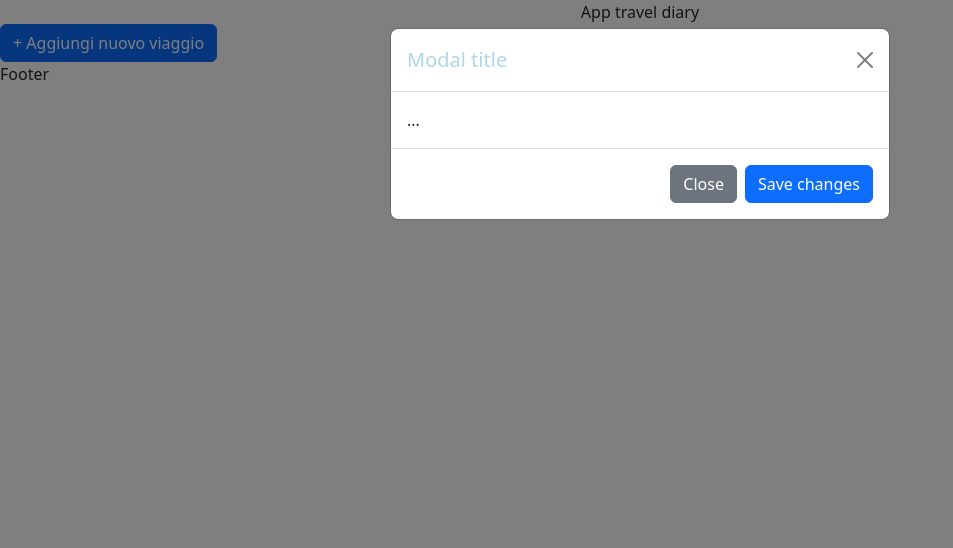
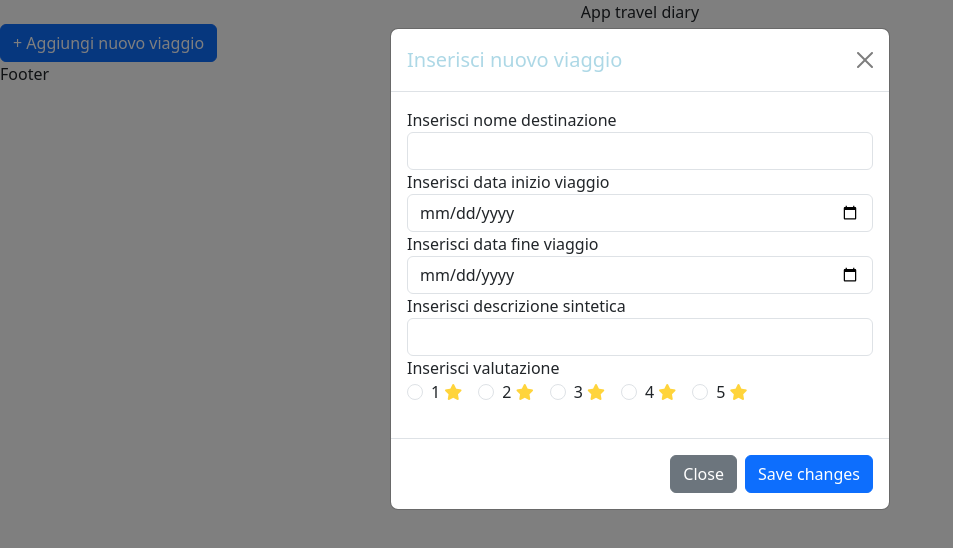
Before and after one commit to nazariozaccagnino/travel-app, a Vue app: page / in a window 1280 px wide. Both pictures are taken after a click on the element "+ Aggiungi nuovo viaggio". Shown: the top 548 px of the page, without its empty margins (0-953 px from the left). Built offline with nearby package versions, Linux system fonts and the light colour scheme.

Commit message:
changed crd style and created input forms

```diff
--- a/src/components/MainComponent.vue
+++ b/src/components/MainComponent.vue
@@ -2,15 +2,33 @@
     <div class="btn btn-primary" @click="openModal">+ Aggiungi nuovo viaggio</div>
     <div v-for="(item, index) in store.travels" :key="index" class="p-2">
         <div class="d-flex">
-            <div class="card" style="width: 18rem;">
+            <section class="my-5" style="max-width: 23rem;">
+        <div class="card">
+            <div class="card-body d-flex flex-row">
+                <img src="https://mdbootstrap.com/img/Photos/Avatars/avatar-8.jpg" class="rounded-circle me-3"
+                    height="50px" width="50px" alt="avatar" />
+                <div>
+                    <h5 class="card-title font-weight-bold mb-2">{{ item.destination }}</h5>
+                    <p class="card-text"><i class="far fa-clock pe-2"></i>{{ item.startdate }} -> {{ item.enddate }}</p>
+                </div>
+            </div>
+            <div class="bg-image hover-overlay ripple rounded-0" data-mdb-ripple-color="light">
+                <img class="img-fluid" src="https://mdbootstrap.com/img/Photos/Horizontal/Food/full page/2.jpg"
+                    alt="Card image cap" />
+                <a href="#!">
+                    <div class="mask" style="background-color: rgba(251, 251, 251, 0.15);"></div>
+                </a>
+            </div>
             <div class="card-body">
-                    <h5 class="card-title">{{ item.destination }}</h5>
-                    <h6 class="card-subtitle mb-2 text-body-secondary">Data inizio e fine viaggio</h6>
-                    <p class="card-text">Descrizione sintetica viaggio</p>
-                    <button type="button" class="btn btn-success btn-sm" @click="addLeg(this.newLeg, index)">Aggiungi
+                <p class="card-text">{{ item.description }}</p>
+                <p class="card-text">{{ item.rating }}</p>
+                <div class="d-flex justify-content-between">
+                    <button type="button" class="btn btn-success btn-sm mx-auto" @click="addLeg(this.newLeg, index)">Aggiungi
                         nuova tappa</button>
                 </div>
             </div>
+        </div>
+    </section>
             <div v-for="childItems in item.details" :key="index">
                 <div class="card" style="width: 18rem;">
                     <img src="..." class="card-img-top" alt="MAPPA">
@@ -28,15 +46,58 @@
 
 
     <!--modale-->
-    <div v-if="showModal" class="modal fade show d-block" id="exampleModal" tabindex="-1" aria-labelledby="exampleModalLabel" aria-hidden="true">
+    <div v-if="showModal" class="modal fade show d-block" id="exampleModal" tabindex="-1"
+        aria-labelledby="exampleModalLabel" aria-hidden="true">
         <div class="modal-dialog">
             <div class="modal-content">
                 <div class="modal-header">
-                        <h1 class="modal-title fs-5" id="exampleModalLabel">Modal title</h1>
+                    <h1 class="modal-title fs-5" id="exampleModalLabel">Inserisci nuovo viaggio</h1>
                     <button type="button" class="btn-close" data-bs-dismiss="modal" aria-label="Close"></button>
                 </div>
                 <div class="modal-body">
-                        ...
+                    <form>
+                        <div class="mb-3">
+                            <div>Inserisci nome destinazione</div>
+                            <input type="text" class="form-control" v-model="newTrip.destination">
+                            <div>Inserisci data inizio viaggio</div>
+                            <input type="date" class="form-control" v-model="newTrip.startdate">
+                            <div>Inserisci data fine viaggio</div>
+                            <input type="date" class="form-control" v-model="newTrip.enddate">
+                            <div>Inserisci descrizione sintetica</div>
+                            <input type="textarea" class="form-control" v-model="newTrip.description">
+                            <div>Inserisci valutazione</div>
+                            <div class="form-check form-check-inline">
+                                <input class="form-check-input" type="radio" name="inlineRadioOptions" id="inlineRadio1"
+                                    value="1" v-model="newTrip.rating">
+                                <label class="form-check-label" for="inlineRadio1">1 <i class="fa-solid fa-star"
+                                        style="color: #FFD43B;"></i></label>
+                            </div>
+                            <div class="form-check form-check-inline">
+                                <input class="form-check-input" type="radio" name="inlineRadioOptions" id="inlineRadio1"
+                                    value="2" v-model="newTrip.rating">
+                                <label class="form-check-label" for="inlineRadio1">2 <i class="fa-solid fa-star"
+                                        style="color: #FFD43B;"></i></label>
+                            </div>
+                            <div class="form-check form-check-inline">
+                                <input class="form-check-input" type="radio" name="inlineRadioOptions" id="inlineRadio1"
+                                    value="3" v-model="newTrip.rating">
+                                <label class="form-check-label" for="inlineRadio1">3 <i class="fa-solid fa-star"
+                                        style="color: #FFD43B;"></i></label>
+                            </div>
+                            <div class="form-check form-check-inline">
+                                <input class="form-check-input" type="radio" name="inlineRadioOptions" id="inlineRadio1"
+                                    value="4" v-model="newTrip.rating">
+                                <label class="form-check-label" for="inlineRadio1">4 <i class="fa-solid fa-star"
+                                        style="color: #FFD43B;"></i></label>
+                            </div>
+                            <div class="form-check form-check-inline">
+                                <input class="form-check-input" type="radio" name="inlineRadioOptions" id="inlineRadio1"
+                                    value="5" v-model="newTrip.rating">
+                                <label class="form-check-label" for="inlineRadio1">5 <i class="fa-solid fa-star"
+                                        style="color: #FFD43B;"></i></label>
+                            </div>
+                        </div>
+                    </form>
                 </div>
                 <div class="modal-footer">
                     <button type="button" class="btn btn-secondary" @click="closeModal">Close</button>
@@ -58,7 +119,9 @@ export default {
             showModal: false,
             newTrip: {
                 destination: '',
-                tripdate: '',
+                startdate: '',
+                enddate: '',
+                description: '',
                 rating: '',
                 details: []
             },
@@ -84,7 +147,9 @@ export default {
                 this.store.travels.push({ ...newTrip })
                 console.log(this.store.travels);
                 this.newTrip.destination = '';
-                this.newTrip.tripdate = '';
+                this.newTrip.startdate = '';
+                this.newTrip.enddate = '';
+                this.newTrip.description = '';
                 this.newTrip.rating = '';
                 this.newTrip.details = [];
                 this.closeModal();
@@ -104,11 +169,11 @@ export default {
                 this.newLeg.images = [];
             this.newLeg.notes = '';
         },
-        openModal(){
+        openModal() {
             this.showModal = true;
         },
-        closeModal(){
-            this.showModal= false;
+        closeModal() {
+            this.showModal = false;
         },
         computed() {
 
@@ -123,5 +188,8 @@ export default {
     background-color: rgba(0, 0, 0, 0.5);
 }
 
-
+/*card style*/
+body {
+    background-color: #f5f7fa;
+}
 </style>
```
Also changed, not shown: 1 other file (tests, documents, lock files or other folders). Lines whose indentation alone changed are shown as unchanged.
